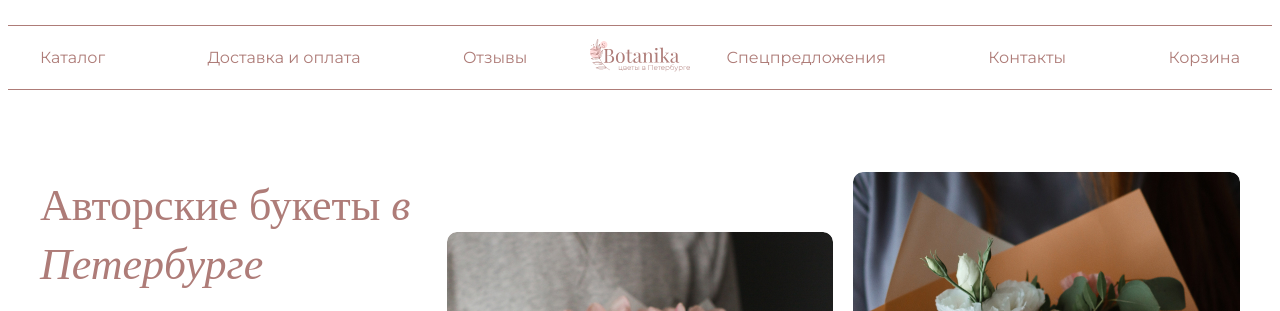
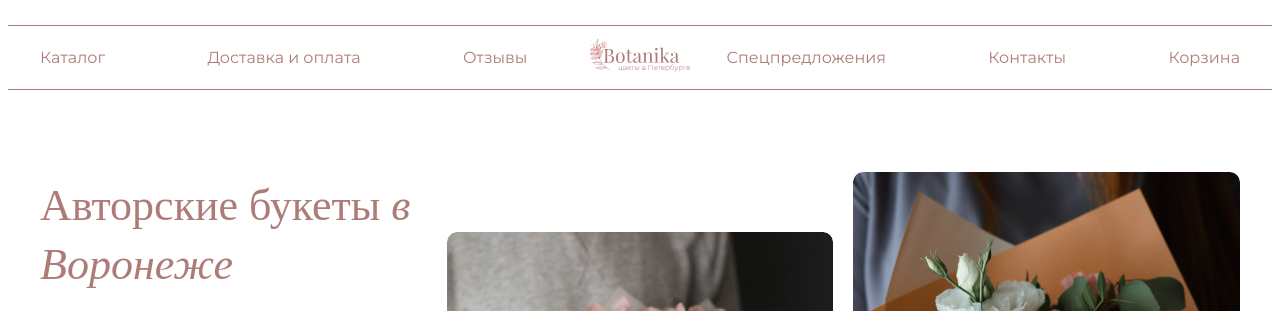
Before and after one commit to postfm/start-deploy, a plain HTML site: page index.html in a window 1280 px wide. Shown: the top 311 px of the page. Drawn offline with nearby package versions, Linux system fonts and the light colour scheme; a web font is replaced by a local one.

Commit message:
Изменили город

```diff
--- a/index.html
+++ b/index.html
@@ -35,7 +35,7 @@
         <section class="promo">
             <div class="content-container">
                 <div class="promo-block">
-                    <h1 class="promo-heading">Авторские букеты <span>в Петербурге</span></h1>
+                    <h1 class="promo-heading">Авторские букеты <span>в Воронеже</span></h1>
                     <p class="promo-text">Оригинальные свежие букеты
                         с доставкой по всему городу</p>
                     <a href="#" class="button promo-button">Смотреть каталог</a>
```
